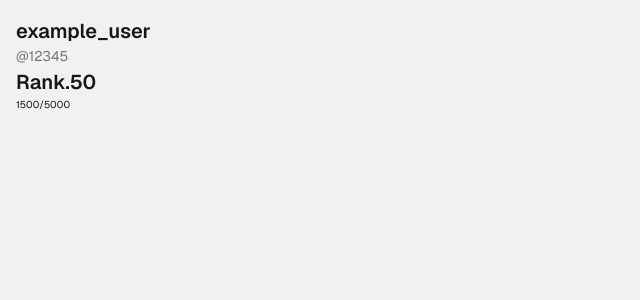
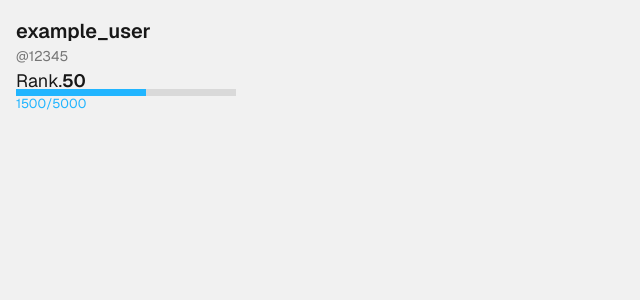
Before and after one commit to hakyukawa/frist_chat_next, a Next.js app in the folder hakyukawa-next/: page /home in a window 1280 px wide. Shown: the top 300 px of the page, without its empty margins (0-640 px from the left). Built offline with nearby package versions, Linux system fonts and the light colour scheme.

Commit message:
feat: enhance Rank component with SCSS styling and class name management

```diff
--- a/hakyukawa-next/src/components/common/Rank.tsx
+++ b/hakyukawa-next/src/components/common/Rank.tsx
@@ -1,3 +1,5 @@
+import styles from "@/styles/componentStyles/common/Rank.module.scss";
+import clsx from "clsx";
 interface RankProps {
     rank: number;
     points: number;
@@ -5,9 +7,14 @@ interface RankProps {
 
 export default function Rank(props: RankProps) {
     return (
-        <div>
-            <h1>Rank.{props.rank}</h1>
-            <div></div>
+        <div className={styles.rankWrap}>
+            <h2>
+                Rank.<span>{props.rank}</span>
+            </h2>
+            <div className={styles.rankBarWrap}>
+                <div className={clsx(styles.rankGrayBar, styles.rankBars)}></div>
+                <div className={clsx(styles.rankBlueBar, styles.rankBars)}></div>
+            </div>
             <p>{props.points}/5000</p>
         </div>
     );
--- /dev/null
+++ b/hakyukawa-next/src/styles/componentStyles/common/Rank.module.scss
@@ -0,0 +1,31 @@
+.rankWrap {
+    h2 {
+        font-size: 1.8rem;
+    }
+    span {
+        font-weight: 600;
+    }
+    .rankBarWrap {
+        position: relative;
+        width: 220px;
+        .rankBars {
+            position: absolute;
+            top: -5px;
+            left: 0;
+            height: 7px;
+        }
+        .rankGrayBar {
+            width: 100%;
+            background-color: #d9d9d9;
+        }
+        .rankBlueBar {
+            z-index: 100;
+            width: 130px;
+            background-color: #21b5ff;
+        }
+    }
+    p {
+        color: #21b5ff;
+        font-size: 1.3rem;
+    }
+}
```
